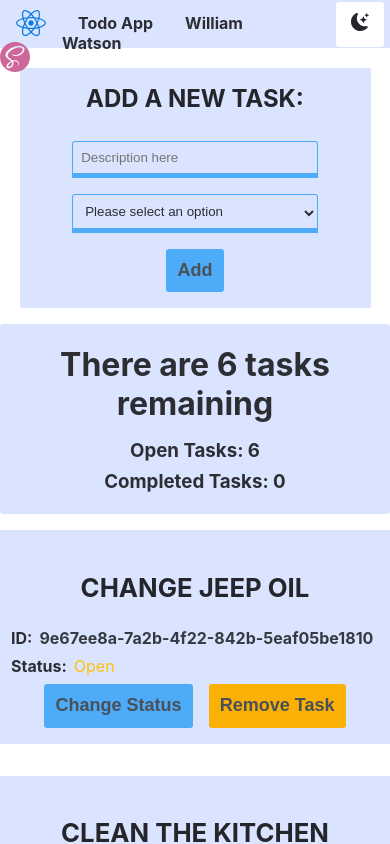
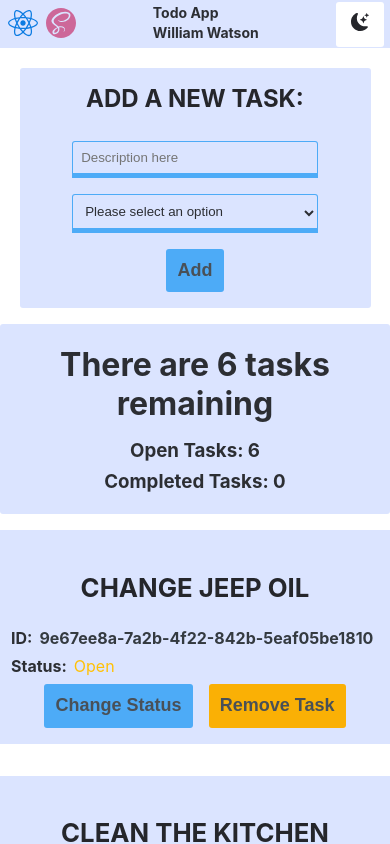
Before and after one commit to threnody5/INFO-5143-lab, a React (Create React App) app: page / in a window 390 px wide. Shown: the top 844 px of the page. Built offline with nearby package versions, Linux system fonts and the light colour scheme.

Commit message:
add small and large breakpoints for better small screen rendering

```diff
--- a/src/components/Header/styles.module.scss
+++ b/src/components/Header/styles.module.scss
@@ -1,7 +1,6 @@
 @import './../../styles/variables.scss';
 
 .header {
-
     height: 3rem;
 
     display: flex;
@@ -9,13 +8,16 @@
     justify-content: space-between;
 
     .headerIcons {
-        flex: 50;
-
         .reactIcon {
             @include icon-size(30px, 30px);
             padding-top: 0.5rem;
             margin-left: 1rem;
             margin-right: 1rem;
+
+            @include breakpoint-small {
+                margin-left: 0.5rem;
+                margin-right: 0.5rem;
+            }
         }
 
         .sassIcon {
@@ -26,17 +28,33 @@
         img {
             margin: 0.5rem;
         }
+
+        @include breakpoint-large {
+            flex: 50 0 flex-grow;
+        }
     }
 
     .headerText {
-        justify-content: end;
-        margin-top: 0.8rem;
+        margin-top: 1rem;
         margin-right: 1rem;
 
         span {
             margin: 1rem;
         }
 
+        @include breakpoint-small {
+            margin: 0rem;
+            font-size: 14px;
+            display: flex;
+            flex-direction: column;
+            justify-content: center;
+
+
+            span {
+                margin: 0rem;
+                margin-bottom: 0.2rem;
+            }
+        }
     }
 }
 
```
